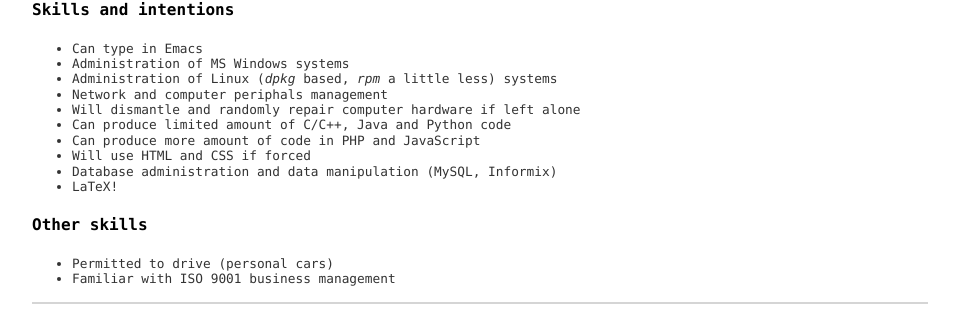
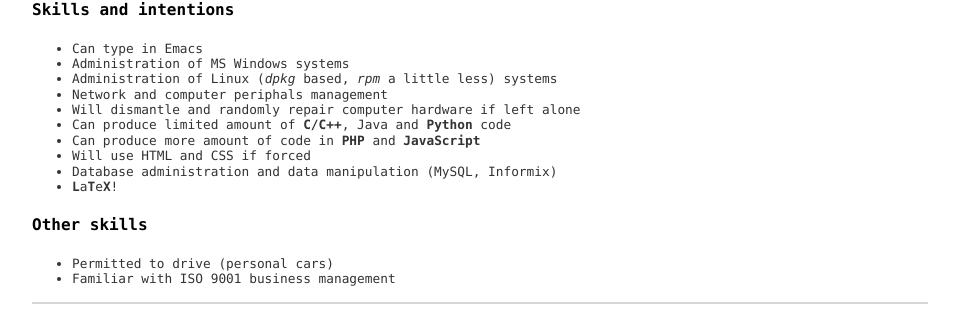
Before and after one commit to otisid/otisid.github.io, a Jekyll site: the page built from about/index.html, in a window 1280 px wide. Shown: the part 611-920 px from the top of the page, without its empty margins (160-1116 px from the left). Built offline with Jekyll 4.4.1, drawn with Linux system fonts in a browser that asks for light colours.

Commit message:
Adding new content

```diff
--- a/about/index.html
+++ b/about/index.html
@@ -25,11 +25,11 @@
   <li>Administration of Linux (<i>dpkg</i> based, <i>rpm</i> a little less) systems</li>
   <li>Network and computer periphals management</li>
   <li>Will dismantle and randomly repair computer hardware if left alone</li>
-  <li>Can produce limited amount of C/C++, Java and Python code</li>
-  <li>Can produce more amount of code in PHP and JavaScript</li>
+  <li>Can produce limited amount of <b>C/C++</b>, Java and <b>Python</b> code</li>
+  <li>Can produce more amount of code in <b>PHP</b> and <b>JavaScript</b></li>
   <li>Will use HTML and CSS if forced</li>
   <li>Database administration and data manipulation (MySQL, Informix)</li>
-  <li>LaTeX!</li>
+  <li><b>L</b>a<b>T</b>e<b>X</b>!</li>
 </ul>
 <h4>Other skills</h4>
 <ul>
```
